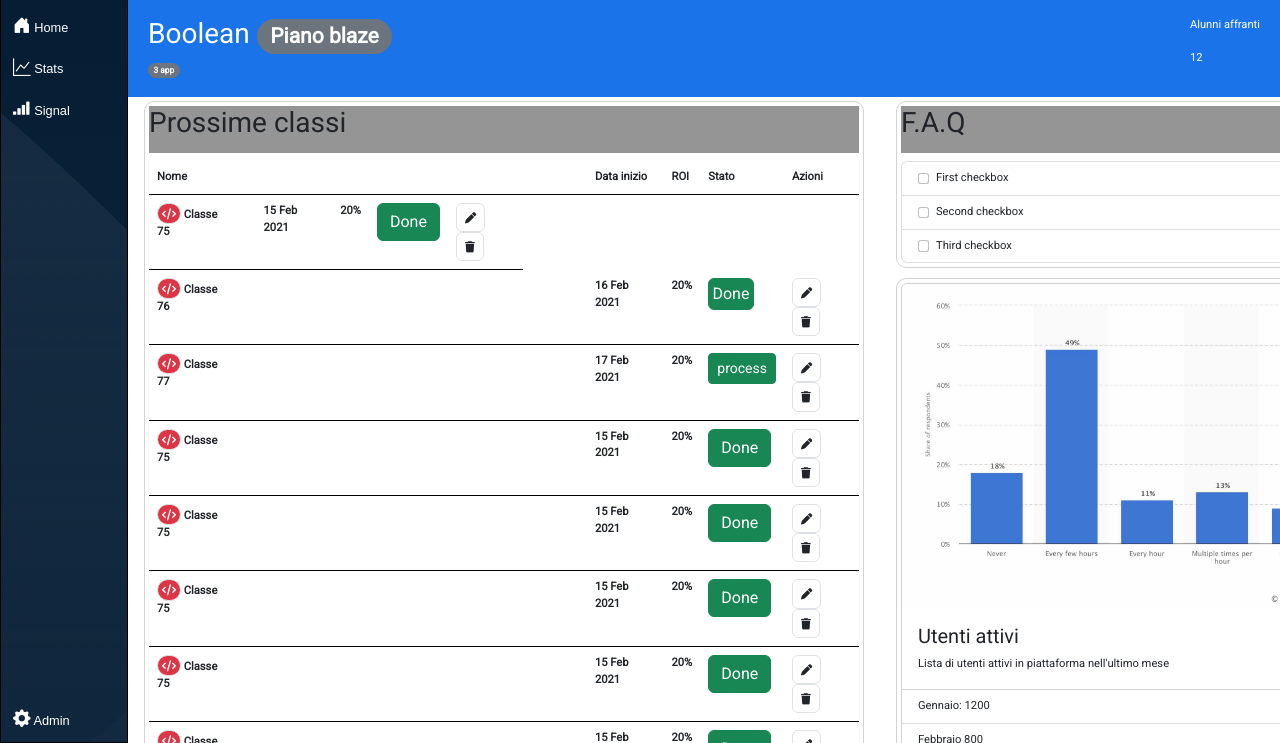
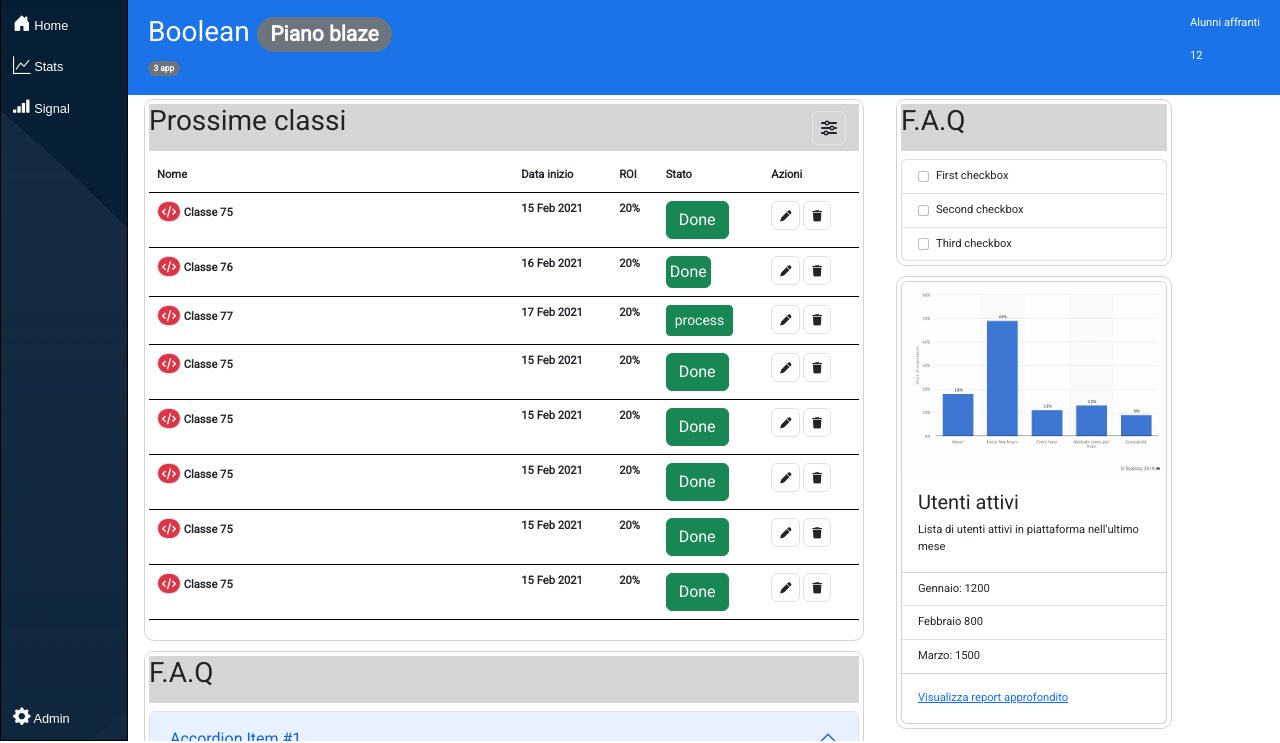
Before and after one commit to mikzanco/html-css-bootstrap-dashboard, a plain HTML site: page index.html in a window 1280 px wide. Shown: the part 65-808 px from the top of the page. Drawn offline with nearby package versions, Linux system fonts and the light colour scheme.

Commit message:
last fix

```diff
--- a/css/style.css
+++ b/css/style.css
@@ -10,7 +10,7 @@
     width: 100vw;
     height: calc(100vh - 54px);
     position: relative;
-    top: -46px;
+    top: 6px;
     bottom: 0;
 }
 
@@ -34,7 +34,7 @@
     height: 47px;
     width: 100%;
     justify-content: space-between;
-    background-color: rgb(149, 149, 149);
+    background-color: rgb(214, 214, 214);
     font-size: ;
 }
 
@@ -65,7 +65,7 @@ header{
     height: calc(100vh - 54px);
     position: relative;
     left: 0;
-    top: 54px;
+    /* top: 54px; */
     width: calc(100vw - 90%);
     border: 1px solid black;
     background-image: url(../img/sidebar-bg.png), linear-gradient(rgb(5, 30, 52), rgb(14, 38, 60));
@@ -96,7 +96,7 @@ header{
 
 main{
     position: relative;
-    top: 54px;
+    /* top: 54px; */
     right: 0;
     width: calc(100vw - 10%);
     font-size: 0.7rem;
@@ -122,16 +122,21 @@ tbody, td, tfoot, th, thead, tr:first-child{
     border-bottom-color: black ;
 }
 
-table tbody tr th .col.vuota{
-    padding: 0 20px;
+table tbody tr .grande{
+    width: 35%;
 }
 
 .btn-group-sm>.btn, .mz-btn-sm{
     padding: 0.2rem;
 }
 
-.col-3.mz-col-3 .box{
-    width: 460px;
+.col-3 .mz-col-3 .box{
+    width: 100%;
+    max-width: 470px;
+}
+
+.col-3 .box .card{
+
 }
 
 /* Media Query */
@@ -147,3 +152,11 @@ table tbody tr th .col.vuota{
     }
 
 }
+
+@media screen and (max-width:1200px) {
+
+    table thead tr:nth-child(3), table tbody tr:nth-child(3){
+        display: none;
+    }
+
+}
--- a/index.html
+++ b/index.html
@@ -36,7 +36,7 @@
               <div class="collapse navbar-collapse" id="navbarSupportedContent">
 
                 <div class="bd-search" id="docsearch" data-bd-docs-version="5.2"><button type="button" class="DocSearch DocSearch-Button" aria-label="Search"><span class="DocSearch-Button-Container"><svg width="690" height="20" class="DocSearch-Search-Icon" viewBox="320 0 20 20"><path d="M14.386 14.386l4.0877 4.0877-4.0877-4.0877c-2.9418 2.9419-7.7115 2.9419-10.6533 0-2.9419-2.9418-2.9419-7.7115 0-10.6533 2.9418-2.9419 7.7115-2.9419 10.6533 0 2.9419 2.9418 2.9419 7.7115 0 10.6533z" stroke="currentColor" fill="none" fill-rule="evenodd" stroke-linecap="round" stroke-linejoin="round"></path></svg><span class="DocSearch-Button-Placeholder">Prova a cercare 'Quanti ragazzi di classe 75 mangiano la pizza?'</span></span><span class="DocSearch-Button-Keys"></div>
-                <ul class="navbar-nav me-auto mb-2 mb-lg-0">
+                <ul class="navbar-nav me-auto mb-2 ">
                   <li class="nav-item">
                     <a class="nav-link active" aria-current="page" href="#"><i class="bi bi-list-ul"></i></a>
                   </li>
@@ -100,26 +100,27 @@
             </div>
             <div class="container m-0 ">
                 <div class="row">
-                    <div class="col-lg-8 m-1 col-md-12  ">
+                    <div class="col-md-8 m-1 col-lg-8 ">
                         <div class="box">
                             <div class="title d-flex h3">
                                 <span>Prossime classi</span>
-
+                                <button class="btn " type="button" data-bs-toggle="offcanvas" data-bs-target="#offcanvasRight" aria-controls="offcanvasRight"><i class="fa-solid fa-sliders border p-2 rounded-2"></i></button>
+                                <div class="offcanvas offcanvas-end" tabindex="-1" id="offcanvasRight" aria-labelledby="offcanvasRightLabel">
+                                <div class="offcanvas-header">
+                                    <h5 class="offcanvas-title" id="offcanvasRightLabel">Offcanvas right</h5>
+                                    <button type="button" class="btn-close" data-bs-dismiss="offcanvas" aria-label="Close"></button>
+                                </div>
+                                <div class="offcanvas-body">
+                                    ...
+                                </div>
+                                </div>
                             </div>
                             <table class="table table-hover">
                                 <thead>
                                   <tr>
                                     <th scope="col">Nome</th>
-                                    <th scope="col"></th>
-                                    <th scope="col"></th>
-                                    <th scope="col"></th>
-                                    <th scope="col"></th>
-                                    <th scope="col"></th>
-                                    <th scope="col"></th>
-                                    <th scope="col"></th>
-                                    <th scope="col"></th>
-                                    <th scope="col"></th>
-                                    <th scope="col">Data inizio</th>
+                                    <th scope="col" class="grande"></th>
+                                    <th scope="col date">Data inizio</th>
                                     <th scope="col">ROI</th>
                                     <th scope="col">Stato </th>
                                     <th scope="col">Azioni</th>
@@ -128,9 +129,9 @@
                                 <tbody>
                                     <tr>
                                         <th scope="col"><i class="fa-solid fa-code border p-1 rounded-4 text-bg-danger"></i> Classe 75</th>
-                                        <th scope="col vuota"></th>
 
-                                        <th scope="col">15 Feb 2021</th>
+                                        <th scope="col" class="grande"></th>
+                                        <th scope="col date">15 Feb 2021</th>
                                         <th scope="col">20%</th>
                                         <th scope="col"><button type="button" class="btn btn-success">Done</button></th>
                                         <th class="" scope="col">
@@ -139,17 +140,9 @@
                                         </th>
                                     </tr>
                                     <tr>
-                                        <th scope="col"><i class="fa-solid fa-code border p-1 rounded-4 text-bg-danger"></i> Classe 76</th>
-                                        <th scope="col"></th>
-                                        <th scope="col"></th>
-                                        <th scope="col"></th>
-                                        <th scope="col"></th>
-                                        <th scope="col"></th>
-                                        <th scope="col"></th>
-                                        <th scope="col"></th>
-                                        <th scope="col"></th>
-                                        <th scope="col"></th>
-                                        <th scope="col">16 Feb 2021</th>
+                                        <th scope="col first"><i class="fa-solid fa-code border p-1 rounded-4 text-bg-danger"></i> Classe 76</th>
+                                        <th scope="col" class="grande"></th>
+                                        <th scope="col date">16 Feb 2021</th>
                                         <th scope="col">20%</th>
                                         <th scope="col"><button type="button" class="btn btn-success mz-btn-sm">Done</button></th>
                                         <th class="" scope="col">
@@ -159,16 +152,8 @@
                                     </tr>
                                     <tr>
                                         <th scope="col"><i class="fa-solid fa-code border p-1 rounded-4 text-bg-danger"></i> Classe 77</th>
-                                        <th scope="col"></th>
-                                        <th scope="col"></th>
-                                        <th scope="col"></th>
-                                        <th scope="col"></th>
-                                        <th scope="col"></th>
-                                        <th scope="col"></th>
-                                        <th scope="col"></th>
-                                        <th scope="col"></th>
-                                        <th scope="col"></th>
-                                        <th scope="col">17 Feb 2021</th>
+                                        <th scope="col" class="grande"></th>
+                                        <th scope="col date">17 Feb 2021</th>
                                         <th scope="col">20%</th>
                                         <th scope="col"><button type="button" class="btn btn-success btn-sm">process</button></th>
                                         <th class="" scope="col">
@@ -178,16 +163,8 @@
                                     </tr>
                                     <tr>
                                         <th scope="col"><i class="fa-solid fa-code border p-1 rounded-4 text-bg-danger"></i> Classe 75</th>
-                                        <th scope="col"></th>
-                                        <th scope="col"></th>
-                                        <th scope="col"></th>
-                                        <th scope="col"></th>
-                                        <th scope="col"></th>
-                                        <th scope="col"></th>
-                                        <th scope="col"></th>
-                                        <th scope="col"></th>
-                                        <th scope="col"></th>
-                                        <th scope="col">15 Feb 2021</th>
+                                        <th scope="col" class="grande"></th>
+                                        <th scope="col date">15 Feb 2021</th>
                                         <th scope="col">20%</th>
                                         <th scope="col"><button type="button" class="btn btn-success">Done</button></th>
                                         <th class="" scope="col">
@@ -197,16 +174,8 @@
                                     </tr>
                                     <tr>
                                         <th scope="col"><i class="fa-solid fa-code border p-1 rounded-4 text-bg-danger"></i> Classe 75</th>
-                                        <th scope="col"></th>
-                                        <th scope="col"></th>
-                                        <th scope="col"></th>
-                                        <th scope="col"></th>
-                                        <th scope="col"></th>
-                                        <th scope="col"></th>
-                                        <th scope="col"></th>
-                                        <th scope="col"></th>
-                                        <th scope="col"></th>
-                                        <th scope="col">15 Feb 2021</th>
+                                        <th scope="col" class="grande"></th>
+                                        <th scope="col date">15 Feb 2021</th>
                                         <th scope="col">20%</th>
                                         <th scope="col"><button type="button" class="btn btn-success">Done</button></th>
                                         <th class="" scope="col">
@@ -216,16 +185,8 @@
                                     </tr>
                                     <tr>
                                         <th scope="col"><i class="fa-solid fa-code border p-1 rounded-4 text-bg-danger"></i> Classe 75</th>
-                                        <th scope="col"></th>
-                                        <th scope="col"></th>
-                                        <th scope="col"></th>
-                                        <th scope="col"></th>
-                                        <th scope="col"></th>
-                                        <th scope="col"></th>
-                                        <th scope="col"></th>
-                                        <th scope="col"></th>
-                                        <th scope="col"></th>
-                                        <th scope="col">15 Feb 2021</th>
+                                        <th scope="col" class="grande"></th>
+                                        <th scope="col date">15 Feb 2021</th>
                                         <th scope="col">20%</th>
                                         <th scope="col"><button type="button" class="btn btn-success">Done</button></th>
                                         <th class="" scope="col">
@@ -235,16 +196,8 @@
                                     </tr>
                                     <tr>
                                         <th scope="col"><i class="fa-solid fa-code border p-1 rounded-4 text-bg-danger"></i> Classe 75</th>
-                                        <th scope="col"></th>
-                                        <th scope="col"></th>
-                                        <th scope="col"></th>
-                                        <th scope="col"></th>
-                                        <th scope="col"></th>
-                                        <th scope="col"></th>
-                                        <th scope="col"></th>
-                                        <th scope="col"></th>
-                                        <th scope="col"></th>
-                                        <th scope="col">15 Feb 2021</th>
+                                        <th scope="col" class="grande"></th>
+                                        <th scope="col date">15 Feb 2021</th>
                                         <th scope="col">20%</th>
                                         <th scope="col"><button type="button" class="btn btn-success">Done</button></th>
                                         <th class="" scope="col">
@@ -254,16 +207,8 @@
                                     </tr>
                                     <tr>
                                         <th scope="col"><i class="fa-solid fa-code border p-1 rounded-4 text-bg-danger"></i> Classe 75</th>
-                                        <th scope="col"></th>
-                                        <th scope="col"></th>
-                                        <th scope="col"></th>
-                                        <th scope="col"></th>
-                                        <th scope="col"></th>
-                                        <th scope="col"></th>
-                                        <th scope="col"></th>
-                                        <th scope="col"></th>
-                                        <th scope="col"></th>
-                                        <th scope="col">15 Feb 2021</th>
+                                        <th scope="col" class="grande"></th>
+                                        <th scope="col date">15 Feb 2021</th>
                                         <th scope="col">20%</th>
                                         <th scope="col"><button type="button" class="btn btn-success">Done</button></th>
                                         <th class="" scope="col">
@@ -321,7 +266,7 @@
                         </div>
 
                     </div>
-                    <div class="col-3 mz-col-3 m-1 ">
+                    <div class="col-3 col-md-3 mz-col-3 m-1 ">
                         <div class="box">
                             <div class="title d-flex h3">
                                 <span>F.A.Q</span>
@@ -345,7 +290,7 @@
 
                         <div class="box">
 
-                            <div class="card" style="width: 28rem;">
+                            <div class="card" style="width: 100%;">
                                 <img src="img/chart.jpg" class="card-img-top" alt="chart">
                                 <div class="card-body">
                                   <h5 class="card-title">Utenti attivi</h5>
```
